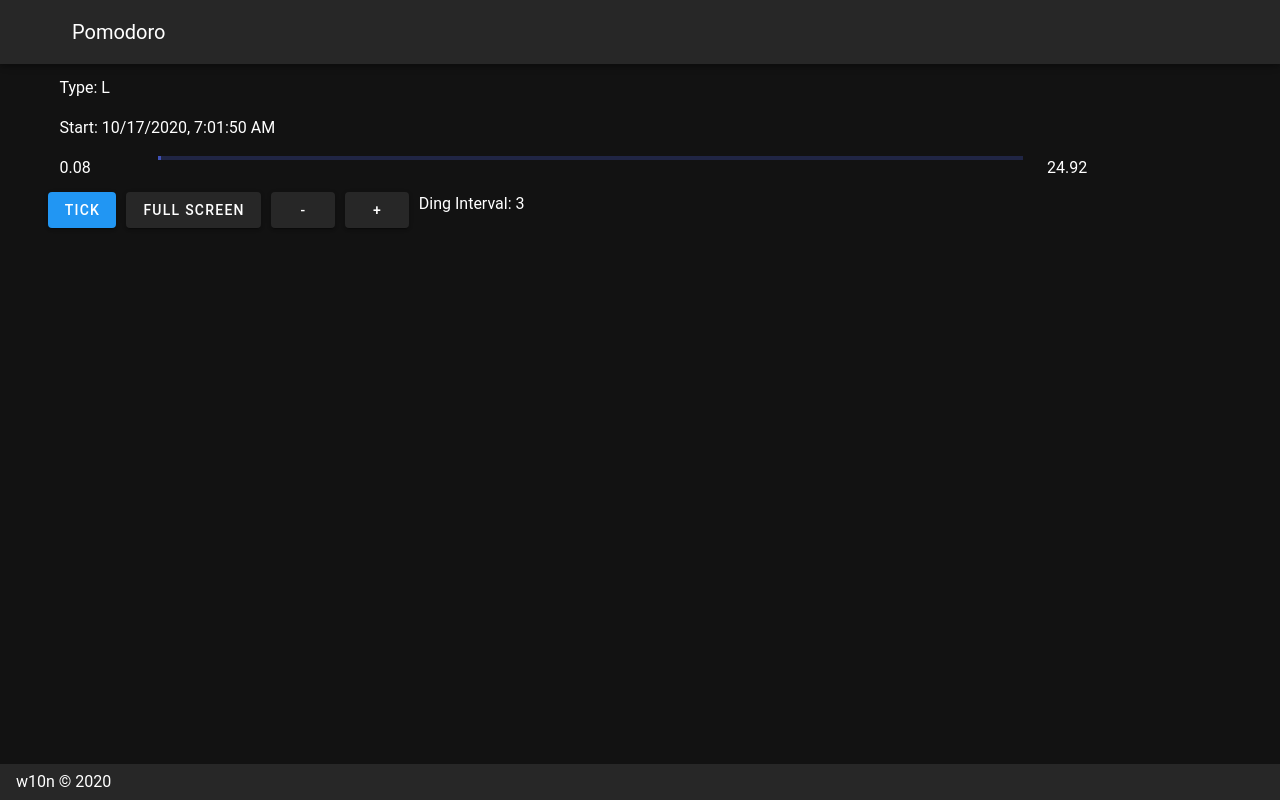
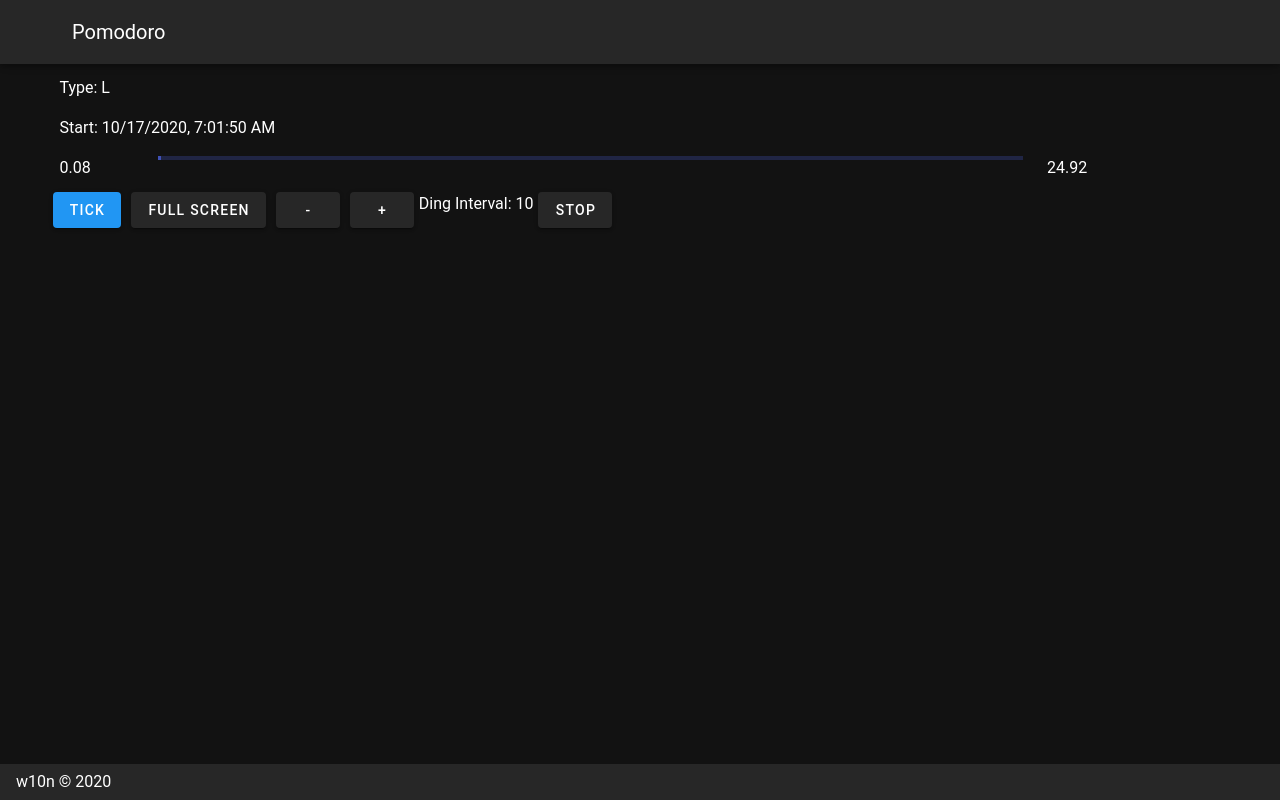
Before and after one commit to wiloon/pomodoro-vue, a Vue app: page / in a window 1280 px wide. Built offline with nearby package versions, Linux system fonts and the light colour scheme.

Commit message:
default interval 10

```diff
--- a/src/components/Pomodoro.vue
+++ b/src/components/Pomodoro.vue
@@ -21,6 +21,7 @@
       <v-btn v-on:click="decreaseDingInterval" class="p-button">-</v-btn>
       <v-btn v-on:click="increaseDingInterval" class="p-button">+</v-btn>
       Ding Interval: {{ dingInterval }}
+      <v-btn v-on:click="startStop" class="p-button">{{ switchLabel }}</v-btn>
     </v-row>
 
   </v-container>
@@ -50,7 +51,19 @@ export default class Pomodoro extends Vue {
   indeterminateValue = false
   progressBarColor = 'indigo'
   dingCount = 0
-  dingInterval = 3
+  dingInterval = 10
+  stop = false
+  switchLabel = 'Stop'
+
+  startStop (): void {
+    if (this.stop) {
+      this.stop = false
+      this.switchLabel = 'Stop'
+    } else {
+      this.stop = true
+      this.switchLabel = 'Start'
+    }
+  }
 
   decreaseDingInterval (): void {
     if (this.dingInterval > 2) {
@@ -91,6 +104,9 @@ export default class Pomodoro extends Vue {
   }
 
   updateTimestamp (): void {
+    if (this.stop) {
+      return
+    }
     const diff = new Date().getTime() - this.timestamp.getTime()
     const last = (diff / (1000 * 60))
     const left = this.duration - last
@@ -127,6 +143,7 @@ export default class Pomodoro extends Vue {
 </script>
 <style scoped>
 .p-button {
-  margin-right: 10px;
+  margin-left: 5px;
+  margin-right: 5px;
 }
 </style>
```
